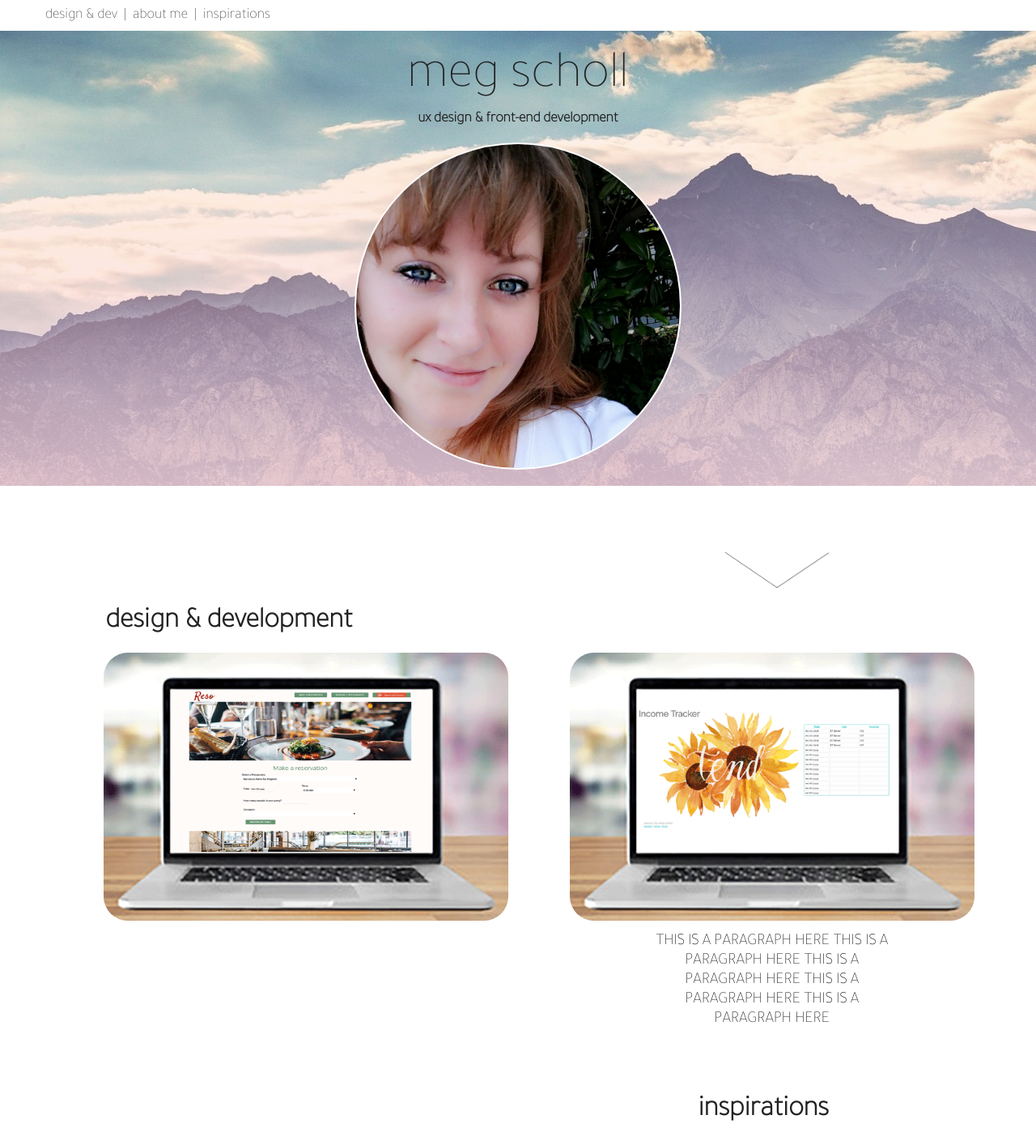
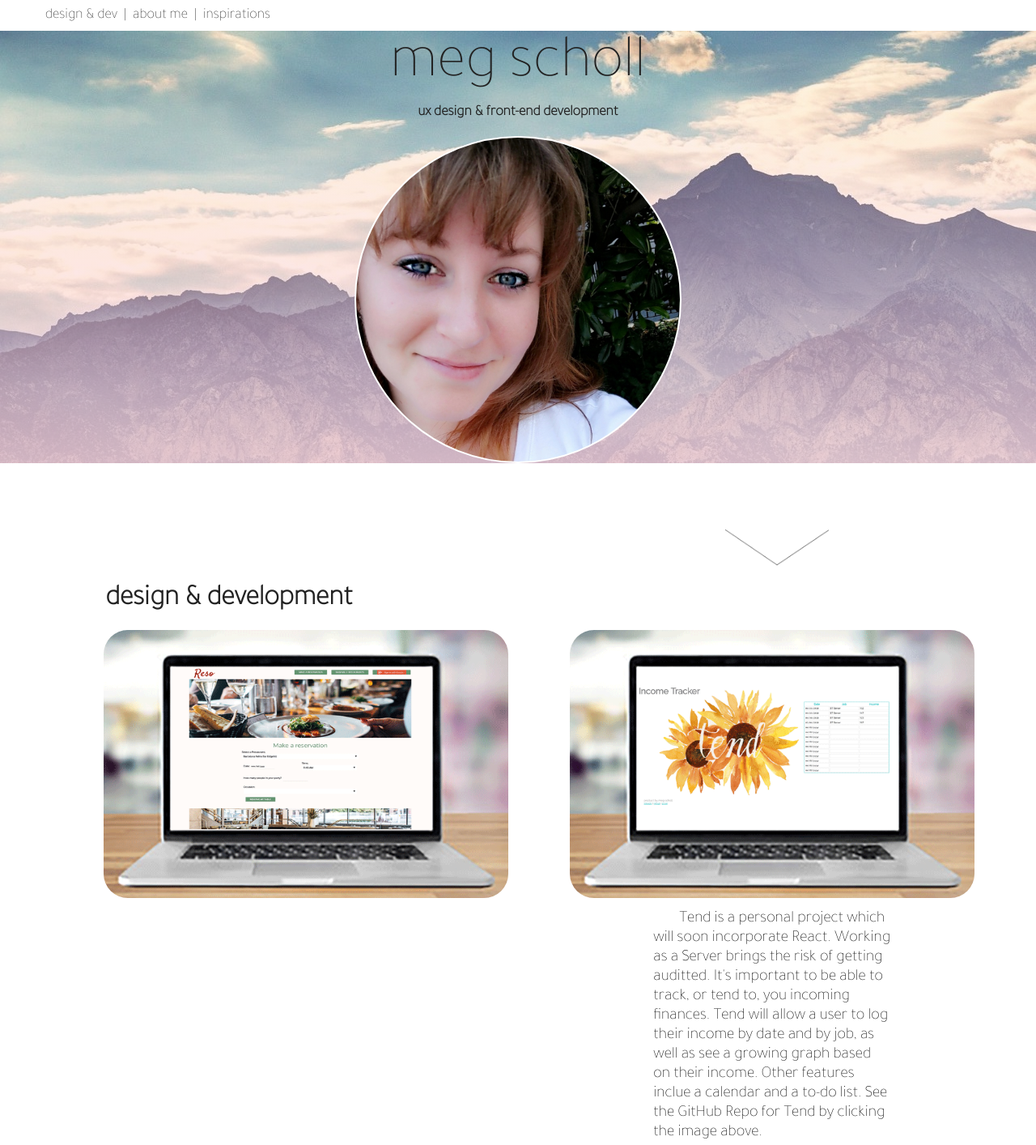
Before and after one commit to megscholl/old_portfolio, a React app: page / in a window 1280 px wide. Shown: the top 1414 px of the page at 81% size. Built offline with nearby package versions, Linux system fonts and the light colour scheme.

Commit message:
added details to tend

```diff
--- a/src/components/App.css
+++ b/src/components/App.css
@@ -10,8 +10,8 @@
 
 .App-header {
   background-image: linear-gradient(0deg, rgb(251, 210, 215, .8), rgb(251, 210, 215, .2)), url('images/mountains.jpg');
-  height: 35%;
-  padding: 20px;
+  /* height: 35%; */
+  /* padding: 0px; */
   color: #222;
 }
 
--- a/src/components/DevDesign.css
+++ b/src/components/DevDesign.css
@@ -30,6 +30,8 @@ h5 {
     font-family: 'Tajawal', sans-serif;
     font-size: 20px;
     padding-top: .6rem;
+    text-align: left;
+    text-indent: 2rem;
 }
 
 .image-examples {
--- a/src/components/Footer.css
+++ b/src/components/Footer.css
@@ -3,7 +3,7 @@
 
 .footer {
     background-image: linear-gradient(0deg, rgb(251, 210, 215, 1), rgb(251, 210, 215, 0));
-    padding: 80px;
+    padding: 40px;
     color: #222;
     font-family: 'Tajawal', sans-serif;
     font-size: 18px;
--- a/src/components/Inspirations.js
+++ b/src/components/Inspirations.js
@@ -5,7 +5,7 @@ class Inspirations extends Component {
         return(
             <div>
                 <h5 className="header-right" id="inspirations">inspirations</h5>
-                <center><a alt="meg scholl pinterest coding & design board" title="pinterest coding & design board" data-pin-do="embedBoard" data-pin-board-width="1000" data-pin-scale-height="550" data-pin-scale-width="200" href="https://www.pinterest.com/iifge/coding-design/" className="pinboard"> </a></center>
+                <center><a alt="meg scholl pinterest coding & design board" title="pinterest coding & design board" data-pin-do="embedBoard" data-pin-board-width="1200" data-pin-scale-height="550" data-pin-scale-width="200" href="https://www.pinterest.com/iifge/coding-design/" className="pinboard"> </a></center>
             </div>
         )
     }
--- a/src/components/Name.css
+++ b/src/components/Name.css
@@ -19,7 +19,7 @@
 
 .name {
   font-family: 'Tajawal', sans-serif;
-  font-size: 65px;
+  font-size: 75px;
   color: #222;
 }
 
--- a/src/components/Tend.js
+++ b/src/components/Tend.js
@@ -8,7 +8,7 @@ class Tend extends Component {
             <div>
                 <a href="https://github.com/megscholl/budget-tracker" alt="Tend Budget Tracker" title="Tend Budget Tracker" target="_blank" rel="noopener noreferrer"><img src={TendImg} alt="screen shot of Tend by Meg Scholl" className="image-examples zoom"/></a>
 
-                <p className="wrap-text"> THIS IS A PARAGRAPH HERE  THIS IS A PARAGRAPH HERE  THIS IS A PARAGRAPH HERE  THIS IS A PARAGRAPH HERE  THIS IS A PARAGRAPH HERE </p>
+                <p className="wrap-text">Tend is a personal project which will soon incorporate React. Working as a Server brings the risk of getting auditted. It's important to be able to track, or tend to, you incoming finances. Tend will allow a user to log their income by date and by job, as well as see a growing graph based on their income. Other features inclue a calendar and a to-do list. See the GitHub Repo for Tend by clicking the image above. </p>
             </div>
         )
     }
```
